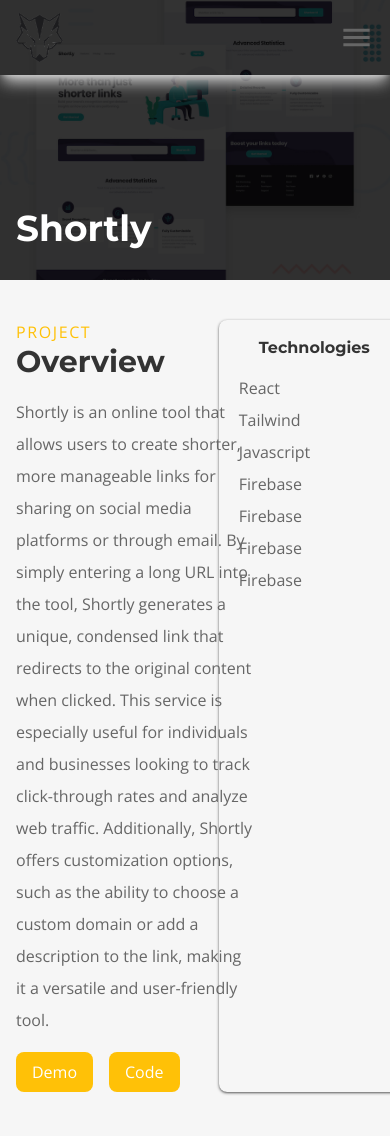
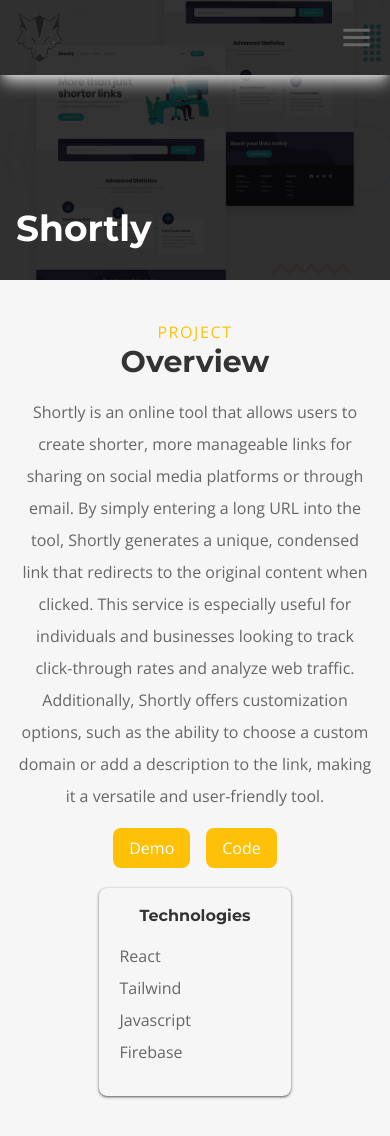
Before and after one commit to Yousef-El-Black/elblackdev, a Next.js app: page /gallery/shortly in a window 390 px wide. Built offline with nearby package versions, Linux system fonts and the light colour scheme.

Commit message:
Upload Website

```diff
--- a/pages/gallery/[project].tsx
+++ b/pages/gallery/shortly.tsx
@@ -11,10 +11,20 @@ import ShortlyImg from "@/public/assets/imgs/gallery/shortly.jpg";
 import Preloader from "@/components/Preloader";
 
 const Shortly = () => {
+  const projectData = {
+    title: "Shortly",
+    demo: "/",
+    code: "/",
+    technologies: ["React", "Tailwind", "Javascript", "Firebase"],
+    overview:
+      "Shortly is an online tool that allows users to create shorter, more manageable links for sharing on social media platforms or through email. By simply entering a long URL into the tool, Shortly generates a unique, condensed link that redirects to the original content when clicked. This service is especially useful for individuals and businesses looking to track click-through rates and analyze web traffic. Additionally, Shortly offers customization options, such as the ability to choose a custom domain or add a description to the link, making it a versatile and user-friendly tool.",
+    imgLink: "/assets/imgs/gallery/shortly.jpg",
+  };
+
   return (
     <>
       <Head>
-        <title>Shortly Project</title>
+        <title>{projectData.title} Project</title>
       </Head>
       <div className="bg-cultured dark:bg-eerieBlack">
         <Preloader />
@@ -25,9 +35,11 @@ const Shortly = () => {
             Shortly
           </h1>
           <Image
-            src={ShortlyImg}
-            alt="Shortly Image"
+            src={projectData.imgLink}
+            alt={projectData.title + " Image"}
             className="absolute w-full top-[50%] translate-y-[-50%]"
+            width={typeof window === undefined ? window.innerWidth : 1440}
+            height={typeof window === undefined ? window.innerHeight : 1024}
           />
           <div className="bg-[#000000] opacity-80 absolute top-0 left-0 w-full h-full"></div>
         </div>
@@ -35,52 +47,41 @@ const Shortly = () => {
 
         {/* Start Content */}
         <div className="content py-10">
-          <div className="container mx-auto flex">
-            <div className="w-2/3">
+          <div className="container mx-auto flex flex-col gap-5 lg:flex-row">
+            <div className="w-full lg:w-2/3 text-center lg:text-start">
               <div className="title">
                 <span className="uppercase text-amber dark:text-blue tracking-widest py-3">
                   Project
                 </span>
                 <h2 className="capitalize">overview</h2>
               </div>
-              <p className="py-4 leading-8">
-                Shortly is an online tool that allows users to create shorter,
-                more manageable links for sharing on social media platforms or
-                through email. By simply entering a long URL into the tool,
-                Shortly generates a unique, condensed link that redirects to the
-                original content when clicked. This service is especially useful
-                for individuals and businesses looking to track click-through
-                rates and analyze web traffic. Additionally, Shortly offers
-                customization options, such as the ability to choose a custom
-                domain or add a description to the link, making it a versatile
-                and user-friendly tool.
-              </p>
-              <div className="btns flex justify-start items-center gap-4">
+              <p className="py-4 leading-8">{projectData.overview}</p>
+              <div className="btns flex justify-center lg:justify-start items-center gap-4">
                 <Link
-                  href="/"
+                  href={projectData.demo}
                   className="bg-amber dark:bg-blue rounded-lg py-2 px-4 hover:scale-105 duration-300 text-white"
                 >
                   Demo
                 </Link>
                 <Link
-                  href="/"
+                  href={projectData.code}
                   className="bg-amber dark:bg-blue rounded-lg py-2 px-4 hover:scale-105 duration-300 text-white"
                 >
                   Code
                 </Link>
               </div>
             </div>
-            <div className="flex justify-center w-1/3">
+            <div className="flex justify-center w-full lg:w-1/3">
               <div className="px-5 py-4 shadow shadow-lightSlateGray dark:shadow-gainsboro rounded-lg">
                 <h3 className="px-5">Technologies</h3>
                 <ul className="py-4 flex flex-col gap-2">
-                  <li className="capitalize">React</li>
-                  <li className="capitalize">Tailwind</li>
-                  <li className="capitalize">Javascript</li>
-                  <li className="capitalize">Firebase</li>
-                  <li className="capitalize">Firebase</li>
-                  <li className="capitalize">Firebase</li>
-                  <li className="capitalize">Firebase</li>
+                  {projectData.technologies.map((item, index) => {
+                    return (
+                      <li key={index} className="capitalize">
+                        {item}
+                      </li>
+                    );
+                  })}
                 </ul>
               </div>
             </div>
@@ -92,28 +93,4 @@ const Shortly = () => {
   );
 };
 
-// export async function getStaticPaths() {
-//   const paths = [
-//     {
-//       params: {
-//         id: "shortly",
-//       },
-//     },
-//   ];
-
-//   return {
-//     paths,
-//     fallback: false,
-//   };
-// }
-
-// export async function getStaticProps({ params }) {
-//   const postData = getPostData(params.id);
-//   return {
-//     props: {
-//       postData,
-//     },
-//   };
-// }
-
 export default Shortly;
```
